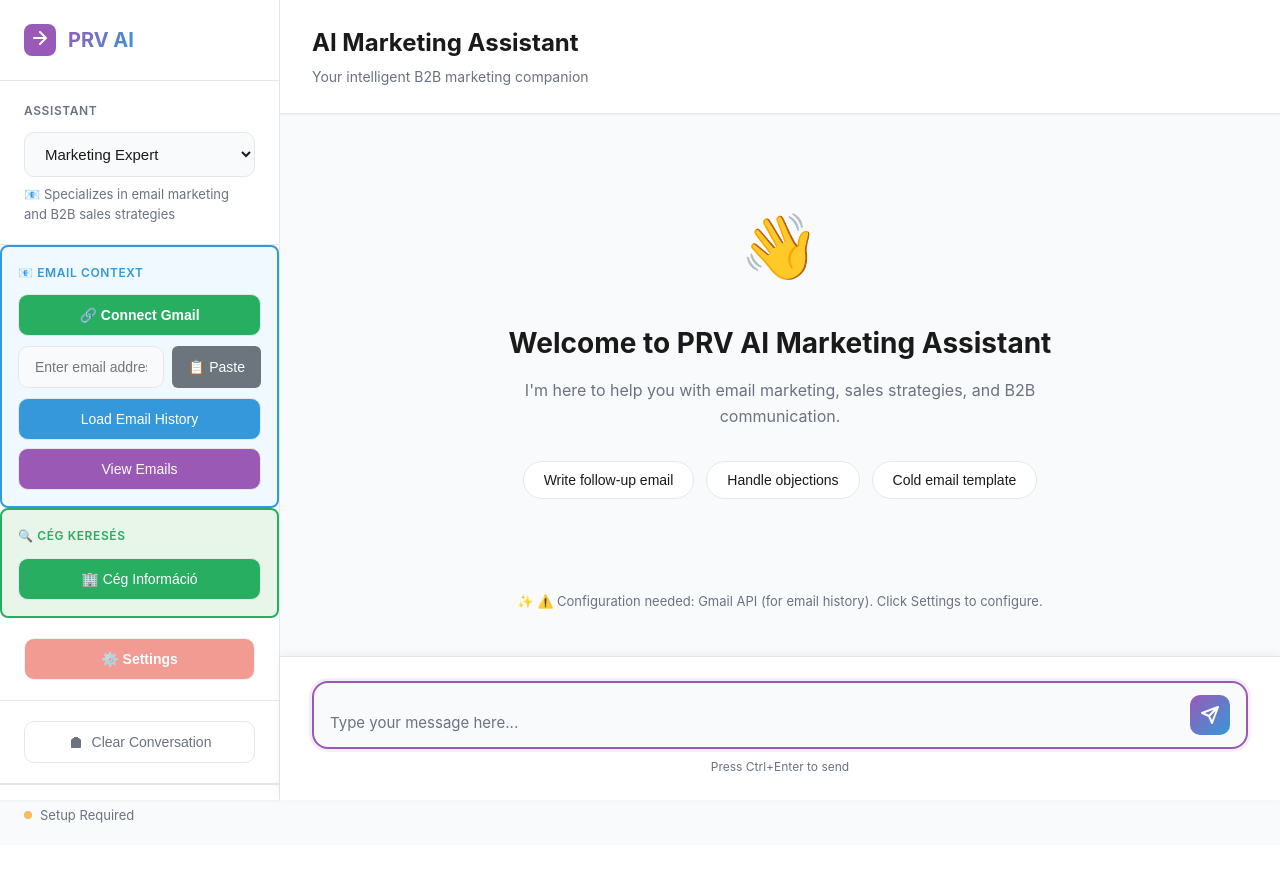
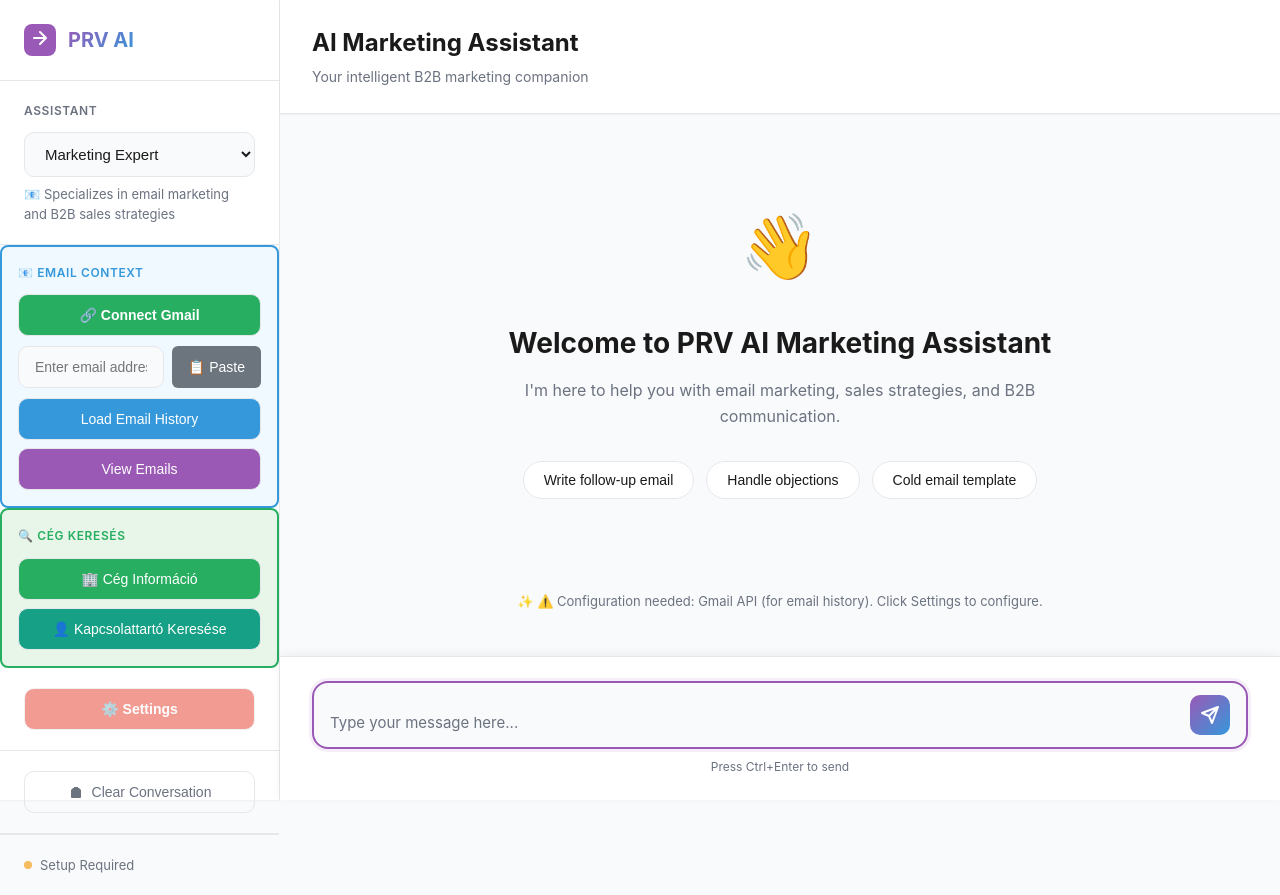
Before and after one commit to Ince88/prv, a Flask app: page / in a window 1280 px wide. Before the commit the page ends 823 px from the top, so only its background shows below. Run offline with Flask 3, Linux system fonts and the light colour scheme.

Commit message:
✨ Add Kapcsolattartó Keresése (Contact Search) feature
New modal for finding employee contact information using Perplexity AI!

👤 New '👤 Kapcsolattartó Keresése' Button:
- Located in Cég Keresés section (teal color #16a085)
- Right below Cég Információ button
- Opens dedicated contact search modal

🔍 What it searches for:
1. 👤 Név (Full Name)
2. 💼 Titulus (Job Title/Position)
3. 📞 Telefonszám (Phone Number)
4. 📧 Email cím (Email Address)

✨ Features:
- Two input fields with Paste buttons:
  • Dolgozó neve (Employee Name)
  • Cég neve (Company Name)
- 🔍 Perplexity button (recommended)
- 📋 Beillesztés (Paste Results)
- Results display area
- ✅ Chat-be (Copy to Chat)
- ❌ Bezárás (Close Modal)

🎯 Workflow:
1. User enters employee name (required)
2. User enters company name (optional but helpful)
3. Click '🔍 Perplexity'
4. Prompt copied to clipboard
5. Perplexity opens in new tab
6. User pastes prompt (Ctrl+V)
7. AI searches LinkedIn, company websites, directories
8. User copies result (Ctrl+C)
9. Click '📋 Beillesztés'
10. Results appear in modal
11. Click '✅ Chat-be' to send to chat

📋 AI Instructions:
- Search on Google, LinkedIn, company sites
- Find: Name, Title, Phone, Email
- Include source of information
- Short format (no long bios)
- If not found: "Nem található"

🎨 UI:
- Teal header (#16a085)
- Light teal info banner
- Paste buttons for both fields
- Toast notification on copy
- Click outside to close
- Clean structured layout

Cache-busting v15

```diff
--- a/static/js/app.js
+++ b/static/js/app.js
@@ -88,6 +88,7 @@ function initializeApp() {
     const loadEmailsBtn = document.getElementById('load-emails-btn');
     const viewEmailsBtn = document.getElementById('view-emails-btn');
     const companyResearchBtn = document.getElementById('company-research-btn');
+    const contactSearchBtn = document.getElementById('contact-search-btn');
     const setupBtn = document.getElementById('setup-btn');
     const emailInput = document.getElementById('email-input');
 
@@ -126,6 +127,7 @@ function initializeApp() {
     loadEmailsBtn.addEventListener('click', loadEmails);
     viewEmailsBtn.addEventListener('click', viewEmails);
     companyResearchBtn.addEventListener('click', openCompanyResearch);
+    contactSearchBtn.addEventListener('click', openContactSearch);
     setupBtn.addEventListener('click', openSetupWizard);
 
     // Focus input
@@ -1126,6 +1128,307 @@ function pasteResults() {
     }).catch(err => {
         alert('Nem sikerült beolvasni a vágólapról! Győződj meg róla, hogy másoltál valamit.');
     });
+}
+
+// ============================================================
+// CONTACT SEARCH MODAL
+// ============================================================
+
+function openContactSearch() {
+    // Create modal
+    const modal = document.createElement('div');
+    modal.style.cssText = `
+        position: fixed;
+        top: 0;
+        left: 0;
+        right: 0;
+        bottom: 0;
+        background: rgba(0, 0, 0, 0.5);
+        display: flex;
+        align-items: center;
+        justify-content: center;
+        z-index: 10000;
+        padding: 20px;
+    `;
+
+    const modalContent = document.createElement('div');
+    modalContent.style.cssText = `
+        background: white;
+        border-radius: 16px;
+        max-width: 600px;
+        width: 100%;
+        max-height: 90vh;
+        overflow-y: auto;
+        padding: 0;
+        box-shadow: 0 20px 25px -5px rgba(0, 0, 0, 0.1);
+    `;
+
+    modalContent.innerHTML = `
+        <div style="background: #16a085; padding: 24px; border-radius: 16px 16px 0 0;">
+            <h2 style="margin: 0; font-size: 24px; color: white;">👤 Kapcsolattartó Keresése</h2>
+        </div>
+
+        <div style="background: #d1f2eb; padding: 16px; border-bottom: 1px solid #a2d9ce;">
+            <p style="margin: 0; font-size: 14px; color: #0e6655; line-height: 1.5;">
+                💡 AI böngészőben nyílik meg (jobb eredmények)<br>
+                Másold ki az eredményt (Ctrl+C) és kattints a '📋 Beillesztés' gombra!<br>
+                💡 TIP: Perplexity MINDIG keres, ChatGPT néha offline módban van.
+            </p>
+        </div>
+
+        <div style="padding: 24px;">
+            <div style="margin-bottom: 16px;">
+                <label style="display: block; font-weight: 600; margin-bottom: 8px; color: #2d3748;">
+                    Dolgozó neve:
+                </label>
+                <div style="display: flex; gap: 8px;">
+                    <input type="text" id="contact-name-input" style="
+                        flex: 1;
+                        padding: 12px;
+                        border: 1px solid #e5e7eb;
+                        border-radius: 8px;
+                        font-size: 14px;
+                        box-sizing: border-box;
+                    " placeholder="Pl.: Kiss János" />
+                    <button onclick="pasteToContactName()" style="
+                        padding: 8px 16px;
+                        background: #6c757d;
+                        color: white;
+                        border: none;
+                        border-radius: 8px;
+                        cursor: pointer;
+                        font-size: 14px;
+                        white-space: nowrap;
+                    ">📋 Paste</button>
+                </div>
+            </div>
+
+            <div style="margin-bottom: 24px;">
+                <label style="display: block; font-weight: 600; margin-bottom: 8px; color: #2d3748;">
+                    Cég neve:
+                </label>
+                <div style="display: flex; gap: 8px;">
+                    <input type="text" id="contact-company-input" style="
+                        flex: 1;
+                        padding: 12px;
+                        border: 1px solid #e5e7eb;
+                        border-radius: 8px;
+                        font-size: 14px;
+                        box-sizing: border-box;
+                    " placeholder="Pl.: Teszt Kft." />
+                    <button onclick="pasteToContactCompany()" style="
+                        padding: 8px 16px;
+                        background: #6c757d;
+                        color: white;
+                        border: none;
+                        border-radius: 8px;
+                        cursor: pointer;
+                        font-size: 14px;
+                        white-space: nowrap;
+                    ">📋 Paste</button>
+                </div>
+            </div>
+
+            <div style="display: flex; gap: 10px; margin-bottom: 16px;">
+                <button onclick="searchContactPerplexity()" style="
+                    flex: 1;
+                    padding: 12px 20px;
+                    background: #1e88e5;
+                    color: white;
+                    border: none;
+                    border-radius: 8px;
+                    font-size: 14px;
+                    font-weight: 600;
+                    cursor: pointer;
+                ">
+                    🔍 Perplexity (Ajánlott!)
+                </button>
+
+                <button onclick="pasteContactResults()" style="
+                    flex: 1;
+                    padding: 12px 20px;
+                    background: #3498db;
+                    color: white;
+                    border: none;
+                    border-radius: 8px;
+                    font-size: 14px;
+                    cursor: pointer;
+                ">
+                    📋 Beillesztés
+                </button>
+            </div>
+
+            <div id="contact-results" style="
+                min-height: 100px;
+                max-height: 300px;
+                overflow-y: auto;
+                background: #f8f9fa;
+                border: 1px solid #e5e7eb;
+                border-radius: 8px;
+                padding: 16px;
+                font-size: 14px;
+                line-height: 1.6;
+                white-space: pre-wrap;
+                word-wrap: break-word;
+                display: none;
+            "></div>
+
+            <div style="margin-top: 16px; display: flex; gap: 10px;">
+                <button onclick="copyContactToChat()" style="
+                    flex: 1;
+                    padding: 12px 20px;
+                    background: #27ae60;
+                    color: white;
+                    border: none;
+                    border-radius: 8px;
+                    font-size: 14px;
+                    font-weight: 600;
+                    cursor: pointer;
+                ">
+                    ✅ Chat-be
+                </button>
+
+                <button onclick="closeContactModal()" style="
+                    flex: 1;
+                    padding: 12px 20px;
+                    background: #e74c3c;
+                    color: white;
+                    border: none;
+                    border-radius: 8px;
+                    font-size: 14px;
+                    font-weight: 600;
+                    cursor: pointer;
+                ">
+                    ❌ Bezárás
+                </button>
+            </div>
+        </div>
+    `;
+
+    modal.appendChild(modalContent);
+    document.body.appendChild(modal);
+
+    // Close modal when clicking outside
+    modal.addEventListener('click', function(e) {
+        if (e.target === modal) {
+            modal.remove();
+        }
+    });
+
+    // Store modal reference for closing
+    window.currentContactModal = modal;
+}
+
+function searchContactPerplexity() {
+    const contactName = document.getElementById('contact-name-input').value.trim();
+    const companyName = document.getElementById('contact-company-input').value.trim();
+
+    if (!contactName) {
+        alert('Kérlek add meg a dolgozó nevét!');
+        return;
+    }
+
+    const companyInfo = companyName ? ` cégnél: ${companyName}` : '';
+
+    const prompt = `🔍 HASZNÁLD A KERESÉSI FUNKCIÓD! 🔍
+
+Keress az interneten információt erről a személyről: ${contactName}${companyInfo}
+
+⚠️ KRITIKUS: HASZNÁLD A SEARCH FUNKCIÓD! Keress rá Google-ön, LinkedIn-en, céges weboldalakon, szakmai portálokon!
+
+AMIT KERESEK (csak ezeket):
+
+👤 SZEMÉLYES ADATOK:
+- Teljes név: ${contactName}
+- Pozíció/titulus
+- Cég: ${companyName || '[KERESD MEG!]'}
+- Telefonszám (keress rá! Céges weboldal, LinkedIn, szakmai adatbázisok)
+- Email cím (keress rá! Céges weboldal, LinkedIn, szakmai adatbázisok)
+
+📱 AHOL KERESHETSZ:
+1. Google keresés: "${contactName} ${companyName || ''} telefonszám email"
+2. LinkedIn profil
+3. Céges weboldal "Kapcsolat" vagy "Csapatunk" szekció
+4. Szakmai könyvtárak, cégjegyzékek
+5. Közösségi média profilok (ha releváns)
+
+⚠️ FONTOS:
+- CSAK a fenti 4 adatot keresd (név, titulus, telefonszám, email)
+- NE írj hosszú leírásokat vagy életrajzot
+- Ha nem találsz valamit, írd: "Nem található"
+- MINDIG adj meg forrást (honnan származik az adat)
+
+Formátum:
+━━━━━━━━━━━━━━━━━━━━━━━━━━━━━━
+DOLGOZÓ ADATAI
+━━━━━━━━━━━━━━━━━━━━━━━━━━━━━━
+👤 Név: [teljes név]
+💼 Titulus: [pozíció]
+🏢 Cég: [cégnév]
+📞 Telefonszám: [szám vagy "Nem található"]
+📧 Email: [email vagy "Nem található"]
+
+📍 Forrás: [honnan származnak az adatok]
+━━━━━━━━━━━━━━━━━━━━━━━━━━━━━━`;
+
+    navigator.clipboard.writeText(prompt).then(() => {
+        window.open('https://www.perplexity.ai/', '_blank');
+        showToast('✅ Prompt vágólapra másolva! Illeszd be Perplexity-be.', 'success');
+    }).catch(err => {
+        console.error('Failed to copy:', err);
+        alert('Nem sikerült a vágólapra másolni! Próbáld újra.');
+    });
+}
+
+function pasteToContactName() {
+    navigator.clipboard.readText().then(text => {
+        document.getElementById('contact-name-input').value = text.trim();
+    }).catch(err => {
+        alert('Nem sikerült beolvasni a vágólapról!');
+    });
+}
+
+function pasteToContactCompany() {
+    navigator.clipboard.readText().then(text => {
+        document.getElementById('contact-company-input').value = text.trim();
+    }).catch(err => {
+        alert('Nem sikerült beolvasni a vágólapról!');
+    });
+}
+
+function pasteContactResults() {
+    navigator.clipboard.readText().then(text => {
+        const resultsDiv = document.getElementById('contact-results');
+        resultsDiv.textContent = text;
+        resultsDiv.style.display = 'block';
+    }).catch(err => {
+        alert('Nem sikerült beolvasni a vágólapról! Győződj meg róla, hogy másoltál valamit.');
+    });
+}
+
+function copyContactToChat() {
+    const resultsDiv = document.getElementById('contact-results');
+    const resultsText = resultsDiv.textContent;
+
+    if (!resultsText || resultsText.trim() === '') {
+        alert('Nincs mit bemásolni! Előbb használd a Perplexity gombot és illeszd be az eredményt.');
+        return;
+    }
+
+    const messageInput = document.getElementById('message-input');
+    messageInput.value = resultsText;
+    messageInput.style.height = 'auto';
+    messageInput.style.height = Math.min(messageInput.scrollHeight, 120) + 'px';
+
+    closeContactModal();
+    messageInput.focus();
+}
+
+function closeContactModal() {
+    if (window.currentContactModal) {
+        window.currentContactModal.remove();
+        window.currentContactModal = null;
+    }
 }
 
 function showEmailPromptSuggestions() {
--- a/templates/index.html
+++ b/templates/index.html
@@ -62,8 +62,11 @@
             <!-- COMPANY RESEARCH SECTION -->
             <div class="sidebar-section" style="background: #e8f5e9; border: 2px solid #27ae60; border-radius: 8px; padding: 16px;">
                 <div class="section-title" style="color: #27ae60;">🔍 Cég Keresés</div>
-                <button class="sidebar-btn" id="company-research-btn" style="background: #27ae60; color: white;">
+                <button class="sidebar-btn" id="company-research-btn" style="margin-bottom: 8px; background: #27ae60; color: white;">
                     🏢 Cég Információ
+                </button>
+                <button class="sidebar-btn" id="contact-search-btn" style="background: #16a085; color: white;">
+                    👤 Kapcsolattartó Keresése
                 </button>
             </div>
 
@@ -148,6 +151,6 @@
         </div>
     </div>
 
-    <script src="{{ url_for('static', filename='js/app.js') }}?v=14"></script>
+    <script src="{{ url_for('static', filename='js/app.js') }}?v=15"></script>
 </body>
 </html>
```
